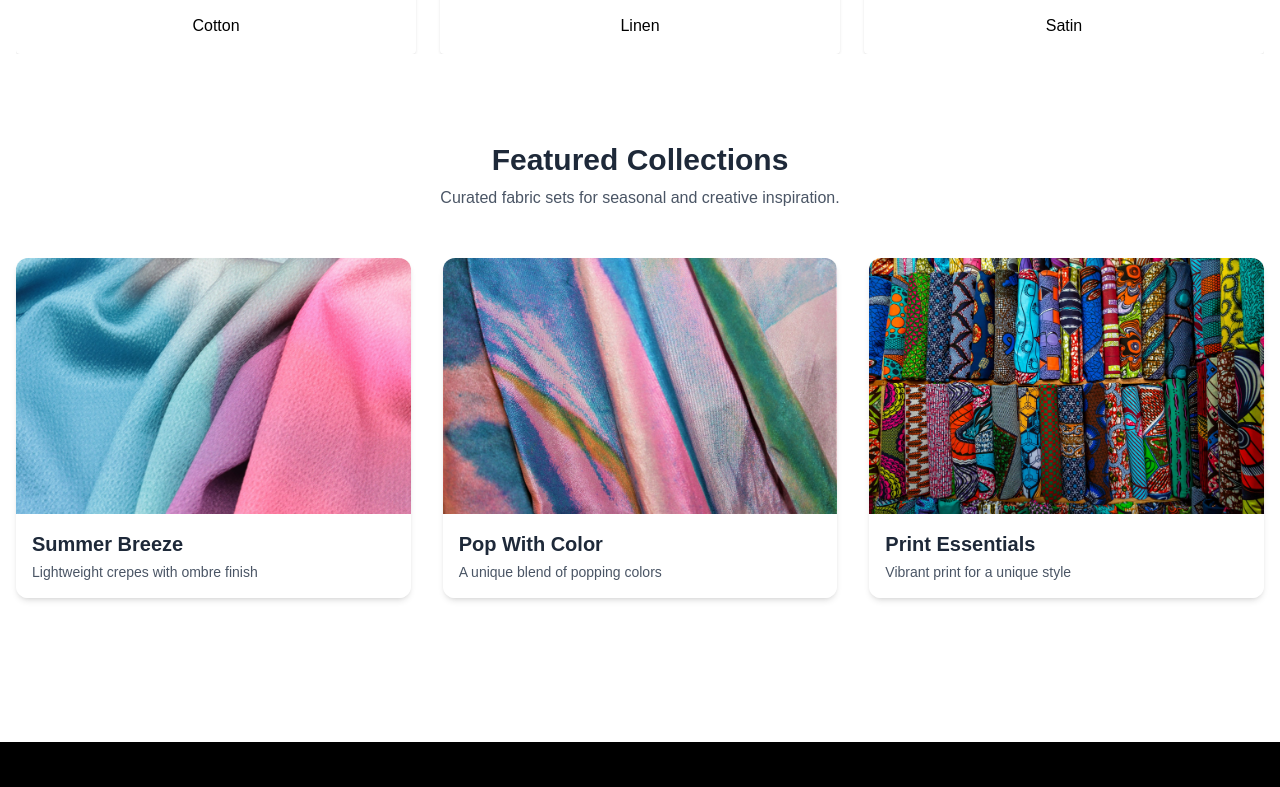
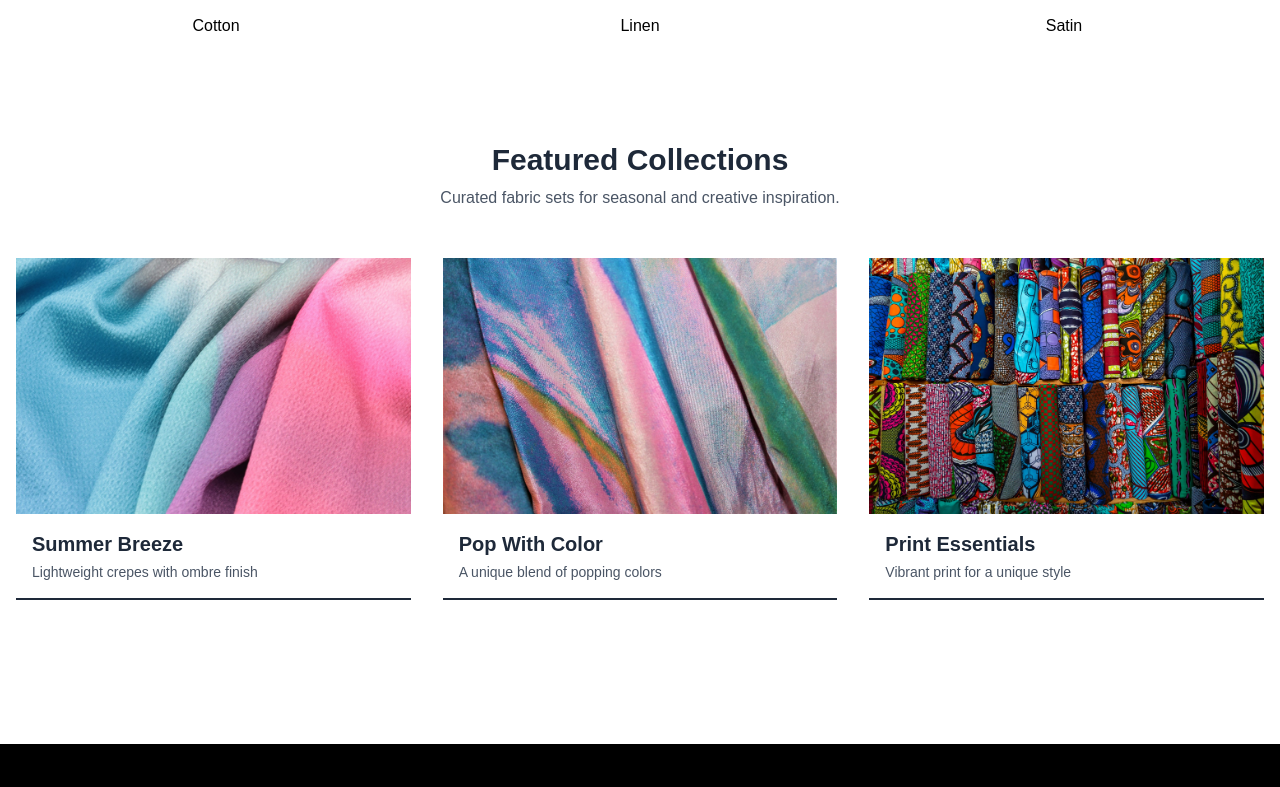
Before and after one commit to shay122990/weave-and-way, a Next.js app: page / in a window 1280 px wide. Shown: the part 1579-2366 px from the top of the page. Built offline with nearby package versions, Linux system fonts and the light colour scheme; no server answers; the database is empty.

Commit message:
border on card removed

```diff
--- a/src/app/components/FeaturedCollections.tsx
+++ b/src/app/components/FeaturedCollections.tsx
@@ -35,10 +35,7 @@ export default function FeaturedCollections() {
 
       <div className="grid gap-8 md:grid-cols-3">
         {collections.map(({ id, title, description, image }) => (
-          <div
-            key={id}
-            className="rounded-xl overflow-hidden shadow-md hover:shadow-lg transition"
-          >
+          <div key={id} className=" overflow-hidden border-b-2">
             <div className="relative w-full h-64">
               <Image
                 src={image}
--- a/src/app/components/PopularFabrics.tsx
+++ b/src/app/components/PopularFabrics.tsx
@@ -25,7 +25,7 @@ export default function PopularFabrics() {
           {popularCategories.map((category) => (
             <div
               key={category.id}
-              className="flex-shrink-0 w-100 bg-white text-black rounded shadow p-4 hover:shadow-md transition"
+              className="flex-shrink-0 w-100 bg-white text-black p-4"
             >
               <Image
                 src={category.image}
```
